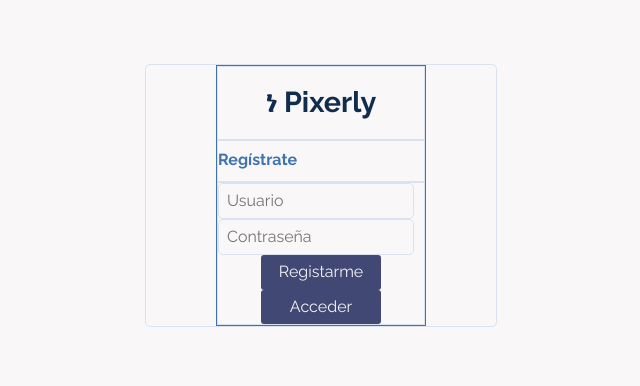
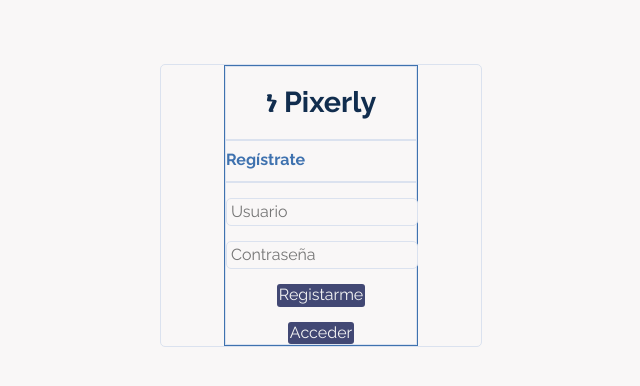
Before and after one commit to robinvicente/Css, a PHP site: page /signup.php in a window 1280 px wide. Shown: the top 386 px of the page, without its empty margins (319-959 px from the left). Run offline with PHP 8.4, Linux system fonts and the light colour scheme.

Commit message:
Fixing styles v2 and html

```diff
--- a/styles/style.css
+++ b/styles/style.css
@@ -5,7 +5,7 @@
 }
 .principal-center, .login-central{
     font-family: 'Raleway', sans-serif;
-    width: 350px;
+    width: 20em;
     height: auto;
     background: #f9f7f7;
     text-align: center;
@@ -18,17 +18,22 @@
 
 }
 .box{
+    width: 12em;
+    border: 1px solid #3f72af;
+    margin: auto;
 
-    border: 1px solid #3f72af;
-    margin: auto 70px auto 70px;
 }
 input[type="text"], input[type="password"]{
+    box-sizing: border-box;
     font-family: 'Raleway', sans-serif;
     background: #f9f7f7;
-    padding: 8px;
     display: block;
     border-radius: 5px;
     border: 1px solid #dbe2ef;
+    width: 12em;
+    margin: 15px auto auto auto;
+    padding: 4px;
+
 
 }
 .inputs{
@@ -39,14 +44,16 @@
     font-family: 'Raleway', sans-serif;
     color: #f5f5f5;
     background: #424874;
-    padding: 8px;
-    width: 120px;
+    padding: 2px;
+    width: content-box;
     border: 0;
     border-radius: 3px;
     cursor: pointer;
     align-content: center;
     display: block;
-    margin: auto;
+    margin: 15px auto auto auto;
+    font-size: 1em;
+
 }
 
 input[type="submit"]:hover {
```
